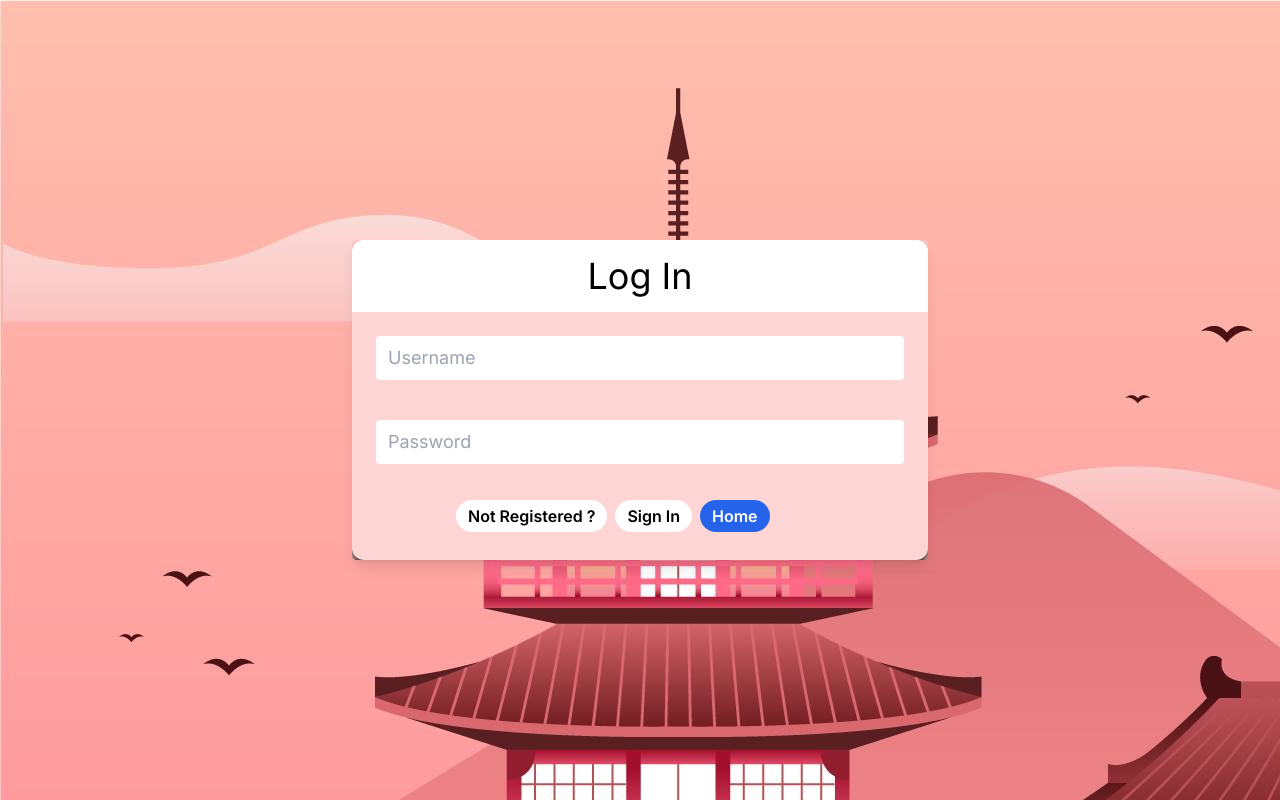
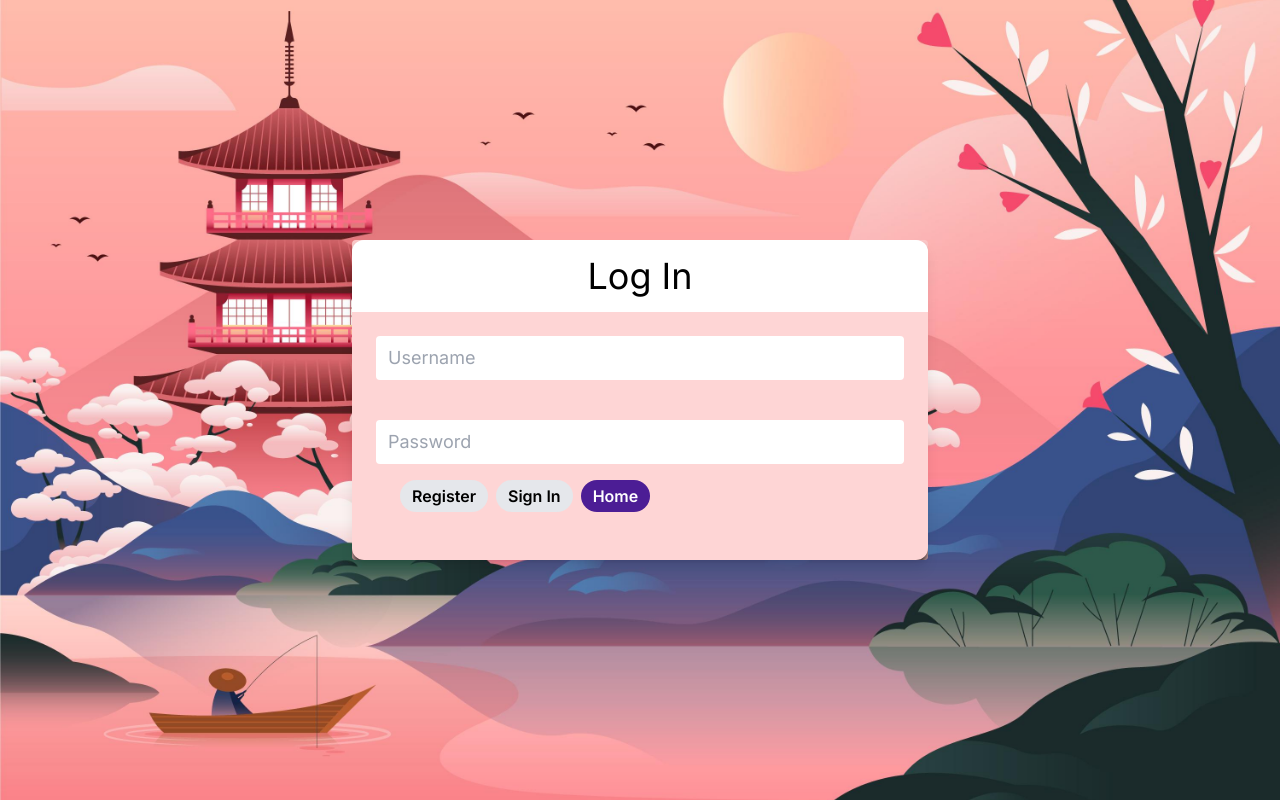
Before and after one commit to aswathyeg/next-js-experiment, a Next.js app: page /ui/cards in a window 1280 px wide. Built offline with nearby package versions, Linux system fonts and the light colour scheme.

Commit message:
replaced image as bg

```diff
--- a/app/landing/page.tsx
+++ b/app/landing/page.tsx
@@ -8,16 +8,15 @@ export function Landing(){
         <div>
 
                       <Navbar/>
-<div className="flex flex-col items-center justify-between ">
+<div className="flex flex-col items-center justify-between">
 
-            <div className="">
-            <Image src={landscape}
+
+            {/* <Image src={landscape}
             alt="landscape"
             className="priority w-full"
-            // width={1000}
-            // height={1000}
-            />
-            </div>
+
+            /> */}
+
             <div className=" absolute max-w-screen-lg m-auto-h-[200vh] py-5 px-5 my-10 text-center text-6xl text-violet font-serif font-extrabold">
 
             <h1>My Diary Tales</h1>
--- a/app/ui/cards/page.tsx
+++ b/app/ui/cards/page.tsx
@@ -6,7 +6,8 @@ import hero from "@/public/diary-colored.svg";
 import Link from "next/link"
 export default function Card(){
 return(
-    <div className="flex justify-center items-center min-h-screen bg-gray-100 bg-pageBg">
+
+    <div className=" bg-cover bg-center flex justify-center items-center min-h-screen bg-gray-100 bg-pageBg">
     <div className=" rounded overflow-hidden shadow-lg ">
 
     <main className=" bg-cover bg-center bg-no-repeat  ">
@@ -41,7 +42,9 @@ return(
                          Sign In
                      </button> */}
                  {/* </div> */}
-                 <div className="flex px-20 pt-4 mt-5 font-bold">
+
+
+                 {/* <div className="flex px-20 pt-4 mt-5 font-bold">
                  <Link href="/ui/sign-up"
                  className="text-black cursor-pointer
                  transition hover:text-red-900">
@@ -62,7 +65,30 @@ return(
        Home
       </span>
       </Link>
-    </div>
+    </div> */}
+     <div className="px-6 pt-4 pb-2">
+     <Link href="/ui/sign-up"
+                 className="text-black cursor-pointer
+                 transition hover:text-red-900">
+        <span className="inline-block bg-gray-200 rounded-full px-3 py-1 text-md font-semibold  mr-2 mb-2">
+        Register
+        </span>
+        </Link>
+        <Link href=""
+      className="text-black cursor-pointer
+      transition hover:text-red-900">
+        <span className="inline-block bg-gray-200 rounded-full px-3 py-1 text-md font-semibold  mr-2 mb-2">
+        Sign In
+        </span>
+        </Link>
+        <Link href="/"
+     className="text-white cursor-pointer
+     transition hover:text-yellow-900">
+        <span className="inline-block bg-violet rounded-full px-3 py-1 text-md font-semibold  mr-2 mb-2">
+        Home
+        </span>
+        </Link>
+      </div>
              </form>
              </aside>
              </div>
```
